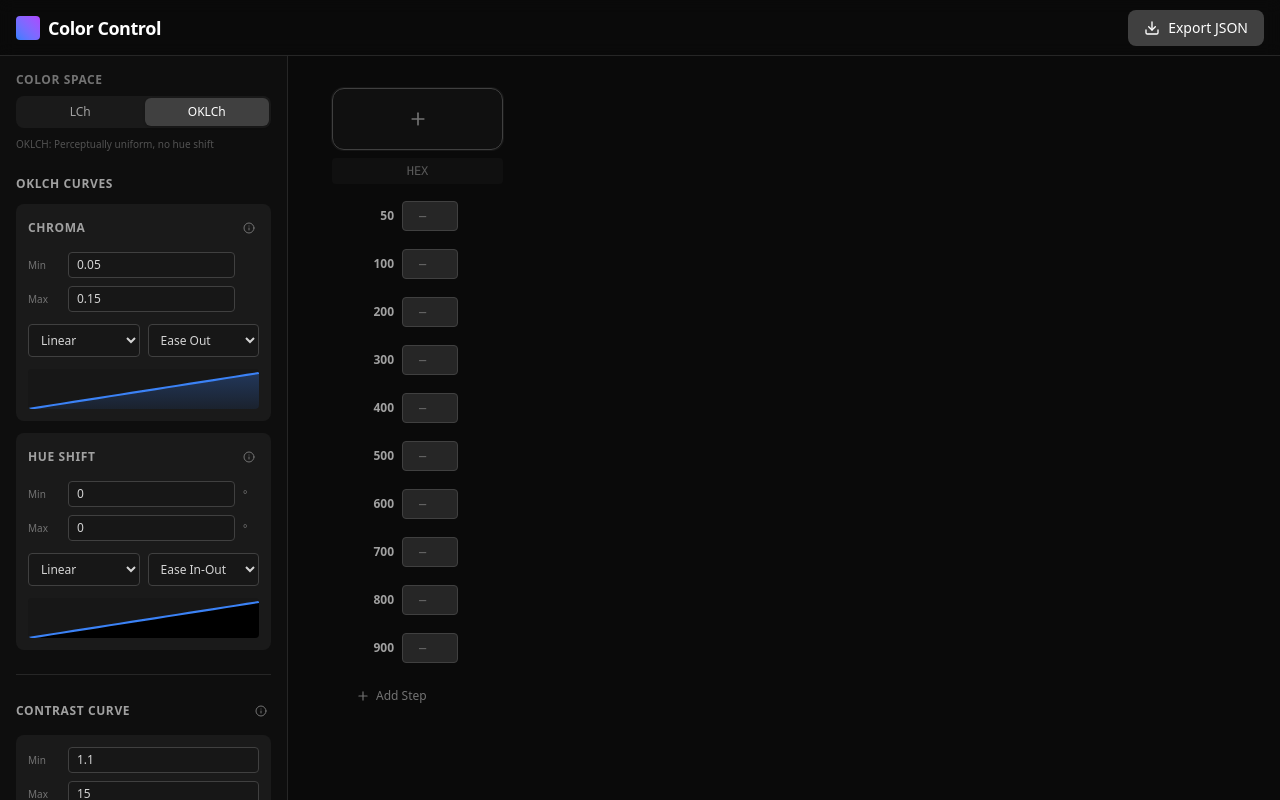
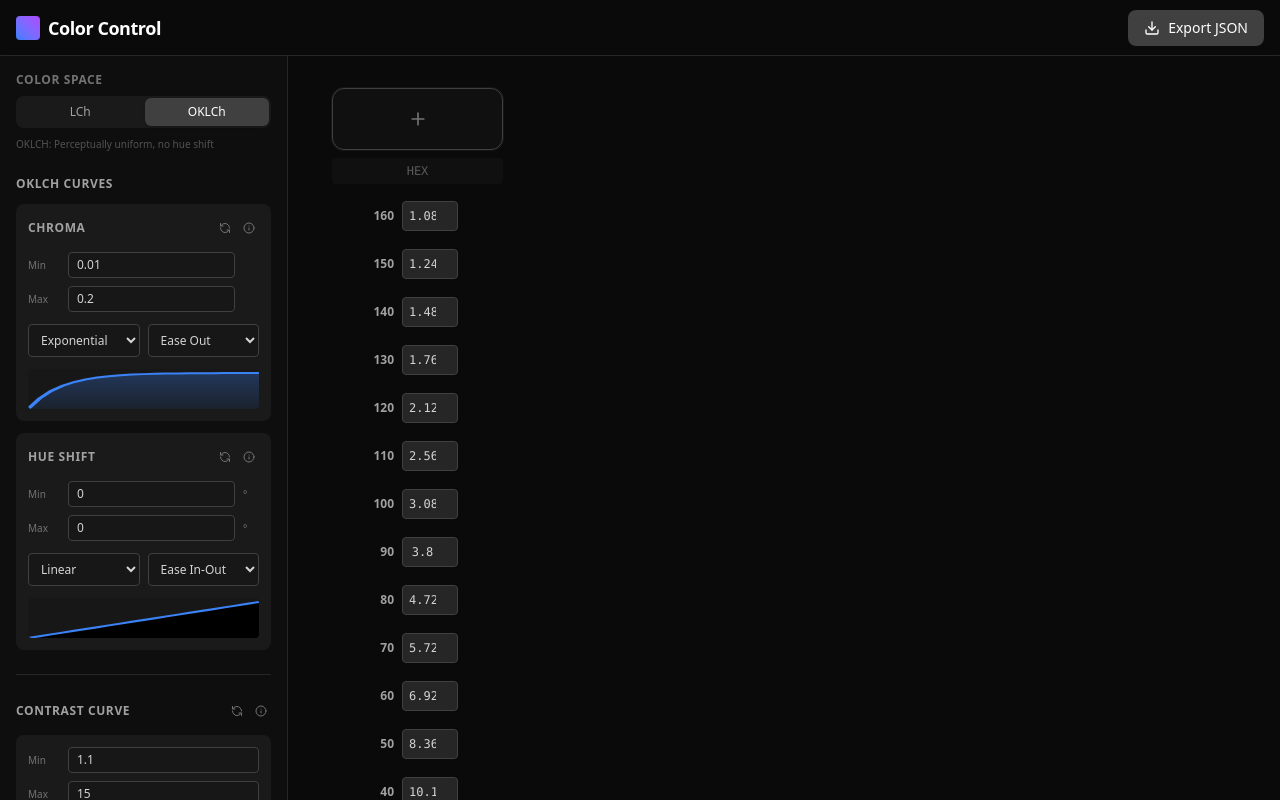
Before and after one commit to gabrielPlunk/color-control, a React (Vite) app: page / in a window 1280 px wide. Both pictures are taken after a click on the button "OKLCh". Shown: the top 800 px of the page. Built offline with nearby package versions, Linux system fonts and the light colour scheme.

Commit message:
Defaults: 16 steps with contrasts, Chroma exponential, reset icons, blue gradient for all curves

```diff
--- a/src/components/CurvePresets.tsx
+++ b/src/components/CurvePresets.tsx
@@ -1,9 +1,13 @@
 import React, { useEffect, useRef, useState } from 'react';
 import { useColorStore } from '../store/useColorStore';
 import { curveTypeLabels, getCurvePoints, type CurveType } from '../utils/curveUtils';
-import { Info } from 'lucide-react';
+import { Info, RefreshCcw } from 'lucide-react';
 
 const curveTypes: CurveType[] = ['linear', 'ease-in', 'ease-out', 'ease-in-out'];
+
+// Default values for reset
+const DEFAULT_CONTRAST_RANGE = { min: 1.1, max: 15 };
+const DEFAULT_CURVE_TYPE: CurveType = 'linear';
 
 export const CurvePresets: React.FC = () => {
     const {
@@ -39,15 +43,30 @@ export const CurvePresets: React.FC = () => {
         });
     };
 
+    const handleReset = () => {
+        setCurveType(DEFAULT_CURVE_TYPE);
+        setContrastRange(DEFAULT_CONTRAST_RANGE);
+    };
+
     const curvePoints = getCurvePoints(curveType, 20);
 
     return (
         <div className="space-y-3">
-            {/* Header with title and info icon - like Chroma */}
+            {/* Header with title and icons */}
             <div className="flex items-center justify-between">
                 <span className="text-xs font-bold text-neutral-400 uppercase tracking-wider">
                     Contrast Curve
                 </span>
+                <div className="flex items-center gap-1">
+                    {/* Reset Icon */}
+                    <button
+                        onClick={handleReset}
+                        className="p-1 rounded hover:bg-neutral-700/50 text-neutral-500 hover:text-neutral-300 transition-colors"
+                        title="Reset to default"
+                    >
+                        <RefreshCcw size={12} />
+                    </button>
+                    {/* Info Icon */}
                     <div className="relative">
                         <button
                             onMouseEnter={() => setShowTooltip(true)}
@@ -61,6 +80,7 @@ export const CurvePresets: React.FC = () => {
                                 Controls how contrast values are distributed across palette steps. Min/Max define the contrast range from lightest to darkest.
                             </div>
                         )}
+                    </div>
                 </div>
             </div>
 
--- a/src/components/OklchAdvancedSettings.tsx
+++ b/src/components/OklchAdvancedSettings.tsx
@@ -1,8 +1,9 @@
 import React, { useState } from 'react';
 import { useColorStore } from '../store/useColorStore';
 import type { AdvancedCurveType, EasingDirection, ChannelCurve } from '../types';
+import { DEFAULT_OKLCH_SETTINGS } from '../types';
 import { advancedCurveTypeLabels, easingDirectionLabels, getAdvancedCurvePoints } from '../utils/curveUtils';
-import { Info } from 'lucide-react';
+import { Info, RefreshCcw } from 'lucide-react';
 
 const curveTypes: AdvancedCurveType[] = ['linear', 'quadratic', 'cubic', 'sine', 'exponential'];
 const easingDirections: EasingDirection[] = ['ease-in', 'ease-out', 'ease-in-out'];
@@ -11,6 +12,7 @@ interface ChannelCurveEditorProps {
     label: string;
     tooltip: string;
     curve: ChannelCurve;
+    defaultCurve: ChannelCurve;
     onChange: (curve: ChannelCurve) => void;
     rangeUnit?: string;
     rangeStep?: number;
@@ -22,6 +24,7 @@ const ChannelCurveEditor: React.FC<ChannelCurveEditorProps> = ({
     label,
     tooltip,
     curve,
+    defaultCurve,
     onChange,
     rangeUnit = '',
     rangeStep = 0.01,
@@ -31,12 +34,26 @@ const ChannelCurveEditor: React.FC<ChannelCurveEditorProps> = ({
     const [showTooltip, setShowTooltip] = useState(false);
     const curvePoints = getAdvancedCurvePoints(curve, 20);
 
+    const handleReset = () => {
+        onChange(defaultCurve);
+    };
+
     return (
         <div className="space-y-3 p-3 bg-neutral-800/50 rounded-lg">
             <div className="flex items-center justify-between">
                 <span className="text-xs font-bold text-neutral-400 uppercase tracking-wider">
                     {label}
                 </span>
+                {/* Icons container */}
+                <div className="flex items-center gap-1">
+                    {/* Reset Icon */}
+                    <button
+                        onClick={handleReset}
+                        className="p-1 rounded hover:bg-neutral-700/50 text-neutral-500 hover:text-neutral-300 transition-colors"
+                        title="Reset to default"
+                    >
+                        <RefreshCcw size={12} />
+                    </button>
                     {/* Info Icon with Tooltip */}
                     <div className="relative">
                         <button
@@ -51,6 +68,7 @@ const ChannelCurveEditor: React.FC<ChannelCurveEditorProps> = ({
                                 {tooltip}
                             </div>
                         )}
+                    </div>
                 </div>
             </div>
 
@@ -112,7 +130,7 @@ const ChannelCurveEditor: React.FC<ChannelCurveEditorProps> = ({
                 </select>
             </div>
 
-            {/* Mini Curve Preview */}
+            {/* Mini Curve Preview - Blue gradient for all */}
             <div className="h-10 bg-neutral-900 rounded overflow-hidden">
                 <svg
                     viewBox="0 0 100 40"
@@ -161,6 +179,7 @@ export const OklchAdvancedSettings: React.FC = () => {
                 label="Chroma"
                 tooltip="Controls color saturation intensity. Min/Max define the range from muted to vivid colors across the palette steps."
                 curve={oklchSettings.chroma}
+                defaultCurve={DEFAULT_OKLCH_SETTINGS.chroma}
                 onChange={setOklchChromaCurve}
                 rangeStep={0.01}
                 rangeMin={0}
@@ -171,6 +190,7 @@ export const OklchAdvancedSettings: React.FC = () => {
                 label="Hue Shift"
                 tooltip="Adds hue rotation across steps. Use to create gradient-like color transitions (e.g., orange → red) within the same palette."
                 curve={oklchSettings.hue}
+                defaultCurve={DEFAULT_OKLCH_SETTINGS.hue}
                 onChange={setOklchHueCurve}
                 rangeUnit="°"
                 rangeStep={1}
--- a/src/types.ts
+++ b/src/types.ts
@@ -27,16 +27,22 @@ export interface PalettestepResult {
 }
 
 export const DEFAULT_SCALES: ScaleStep[] = [
-    { id: '50', name: '50', targetContrastWhite: null },
-    { id: '100', name: '100', targetContrastWhite: null },
-    { id: '200', name: '200', targetContrastWhite: null },
-    { id: '300', name: '300', targetContrastWhite: null },
-    { id: '400', name: '400', targetContrastWhite: null },
-    { id: '500', name: '500', targetContrastWhite: null },
-    { id: '600', name: '600', targetContrastWhite: null },
-    { id: '700', name: '700', targetContrastWhite: null },
-    { id: '800', name: '800', targetContrastWhite: null },
-    { id: '900', name: '900', targetContrastWhite: null },
+    { id: '160', name: '160', targetContrastWhite: 1.08 },
+    { id: '150', name: '150', targetContrastWhite: 1.24 },
+    { id: '140', name: '140', targetContrastWhite: 1.48 },
+    { id: '130', name: '130', targetContrastWhite: 1.76 },
+    { id: '120', name: '120', targetContrastWhite: 2.12 },
+    { id: '110', name: '110', targetContrastWhite: 2.56 },
+    { id: '100', name: '100', targetContrastWhite: 3.08 },
+    { id: '90', name: '90', targetContrastWhite: 3.80 },
+    { id: '80', name: '80', targetContrastWhite: 4.72 },
+    { id: '70', name: '70', targetContrastWhite: 5.72 },
+    { id: '60', name: '60', targetContrastWhite: 6.92 },
+    { id: '50', name: '50', targetContrastWhite: 8.36 },
+    { id: '40', name: '40', targetContrastWhite: 10.16 },
+    { id: '30', name: '30', targetContrastWhite: 12.08 },
+    { id: '20', name: '20', targetContrastWhite: 14.44 },
+    { id: '10', name: '10', targetContrastWhite: 16.44 },
 ];
 
 // Advanced OKLCH curve types
@@ -56,8 +62,8 @@ export interface OklchSettings {
 
 export const DEFAULT_OKLCH_SETTINGS: OklchSettings = {
     chroma: {
-        range: { min: 0.05, max: 0.15 },
-        curveType: 'linear',
+        range: { min: 0.01, max: 0.2 },
+        curveType: 'exponential',
         direction: 'ease-out',
     },
     hue: {
```
Lines whose indentation alone changed are shown as unchanged.
